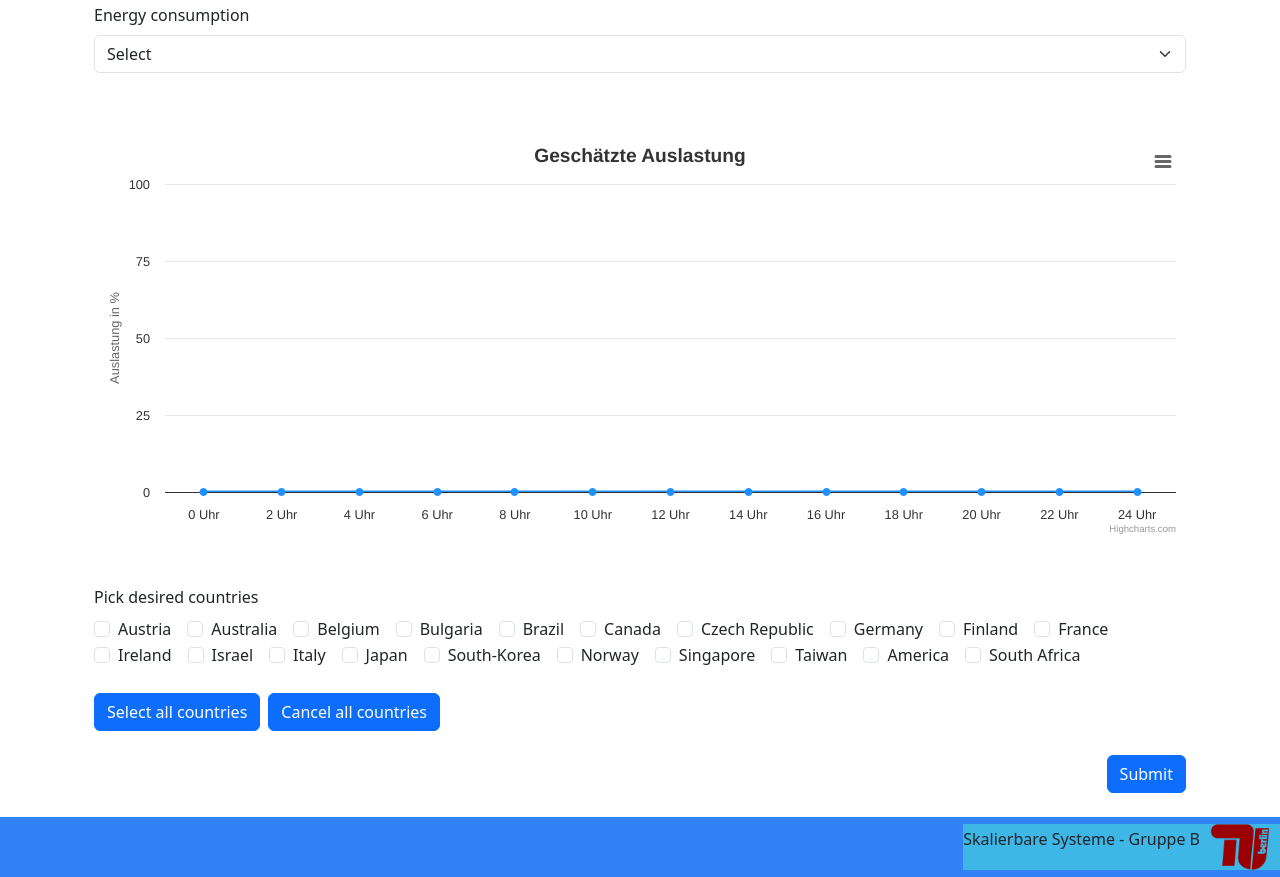
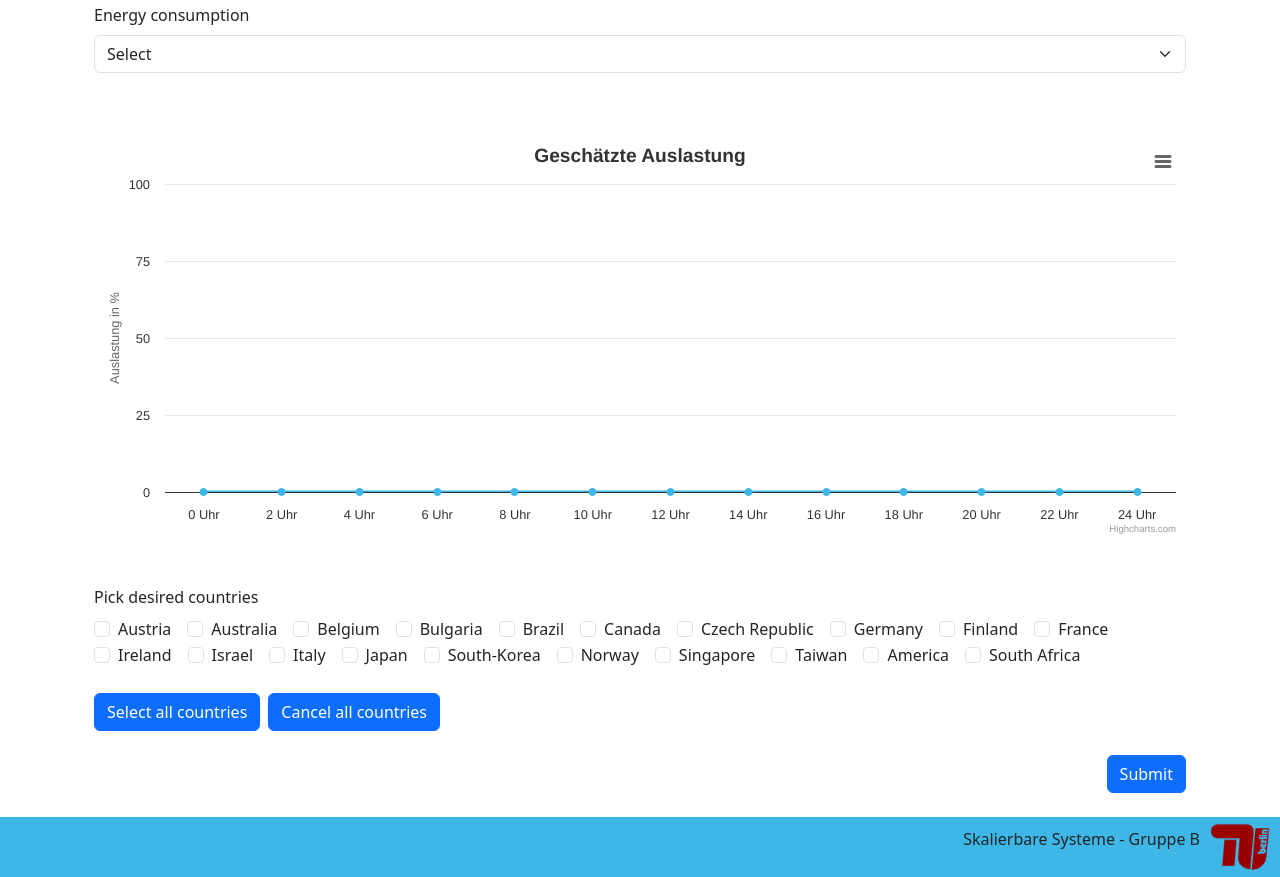
Before and after one commit to MaximilianKromer/CO2-Datacenter-Planner, a Gatsby site: page /planner in a window 1280 px wide. Shown: the part 275-1152 px from the top of the page. Built offline with nearby package versions, Linux system fonts and the light colour scheme; Gatsby itself is replaced by a stand-in of ours.

Commit message:
made color theme more consistent

```diff
--- a/src/components/InputChart.js
+++ b/src/components/InputChart.js
@@ -54,7 +54,7 @@
         name: 'Auslastung',
         cursor: 'ns-resize',
         lineWidth: 3,
-        color: '#1E90FF',
+        color: '#3EB6E6',
       }
     ],
     plotOptions: {
--- a/src/components/layout.js
+++ b/src/components/layout.js
@@ -24,7 +24,7 @@
         <div className="collapse navbar-collapse" id="navbarNav">
           <ul className="navbar-nav">
             <li className="nav-item">
-              <Link className="nav-link" aria-current="page" to="/home">
+              <Link className="nav-link" aria-current="page" to="/">
                 Home
               </Link>
             </li>
@@ -52,7 +52,7 @@
         display: "flex",
         alignItems: "center",
         justifyContent: "flex-end",
-        backgroundColor: "#3282F6",
+        backgroundColor: "#3EB6E6",
         left: 0,
         right: 0,
         height: 60,
--- a/src/components/line-chart.js
+++ b/src/components/line-chart.js
@@ -34,12 +34,12 @@
           below: "rgb(255, 99, 132)",
         },
         data: dataArray,
-        borderColor: "rgb(53, 162, 235)",
-        backgroundColor: "rgba(53, 162, 235, 0.5)",
+        borderColor: "rgb(62, 180, 230)",
+        backgroundColor: "rgba(62, 180, 230, .5)",
         pointRadius: 4,
         pointHitRadius: 25, // for improved touch support
-        pointBorderColor: "rgb(110, 160, 256)",
-        pointBackgroundColor: "rgb(110, 160, 256)",
+        pointBorderColor: "rgb(62, 180, 230)",
+        pointBackgroundColor: "rgb(62, 180, 230)",
         tension: 0.2,
       },
     ],
--- a/src/components/result-list.js
+++ b/src/components/result-list.js
@@ -47,7 +47,7 @@
 
   return (
     <Container>
-      <h1>Your desired destinations to build <small className="text-primary h1">{datacenter.name}</small>:</h1>
+      <h1>Your desired destinations to build <small className="h1" style={{ color: "#2EA6D6" }}>{datacenter.name}</small>:</h1>
       <br></br>
       <Form id="results">
         <div class="row mb-3">
```
